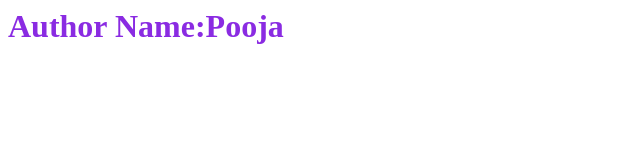
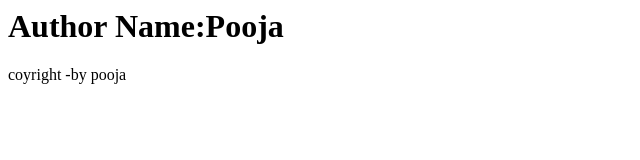
Before and after one commit to poojaborole/GitAssignment, a plain HTML site: page index.html in a window 1280 px wide. Shown: the whole page, without its empty margins (0-640 px from the left). Drawn offline with Linux system fonts and the light colour scheme.

Commit message:
update commit2

```diff
--- a/index.html
+++ b/index.html
@@ -1,8 +1,9 @@
+<html>
+    <head>
+        <link src="C:\Users\pooja.borole\Desktop\GitAssignment\demo.css" rel="stylesheet">
+    </head>
 <body>
 <h1>Author Name:Pooja</h1>
 </body>
-<style>
-    h1{
-        color:blueviolet;
-    }
-</style>
+</html>
+coyright -by pooja
```
